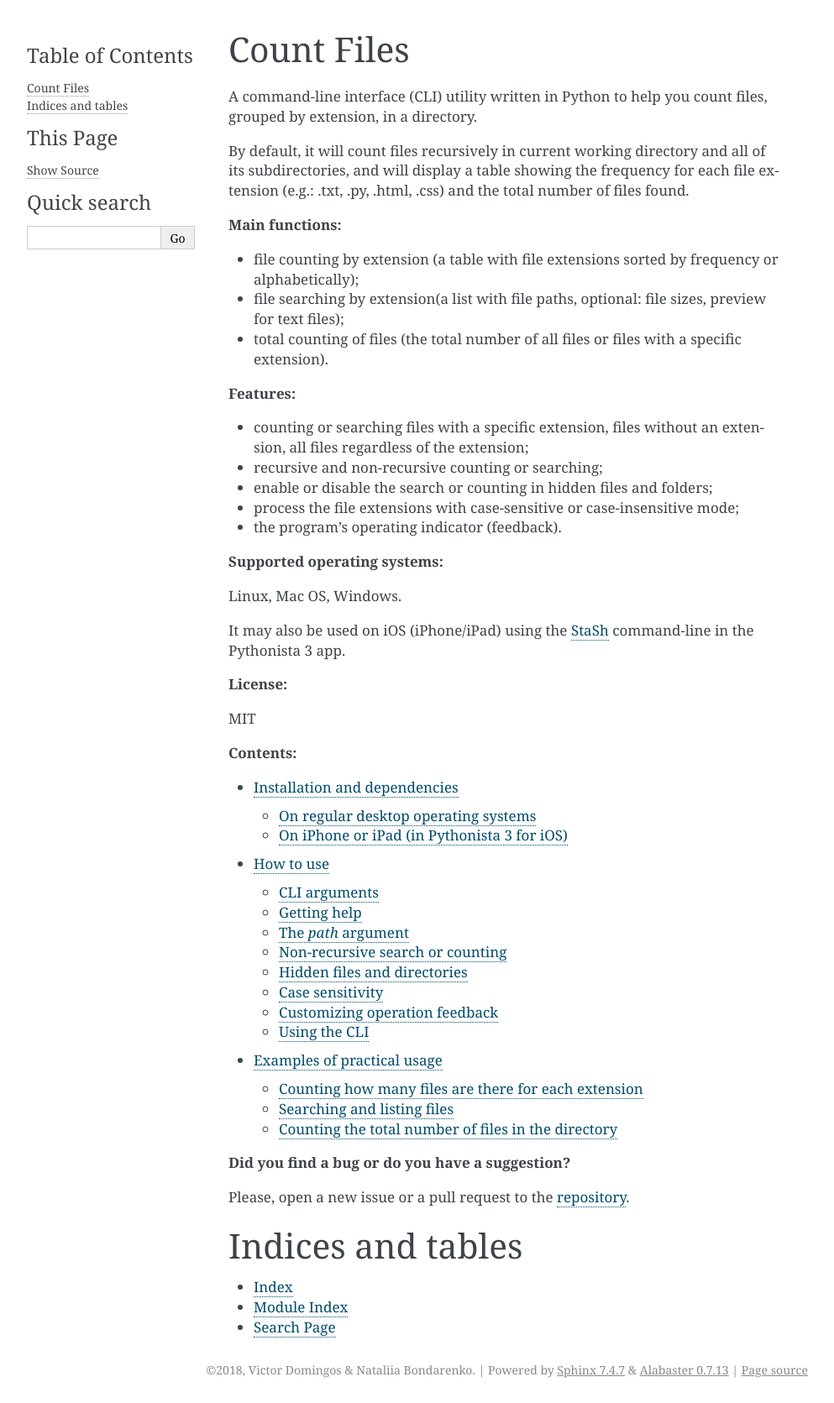
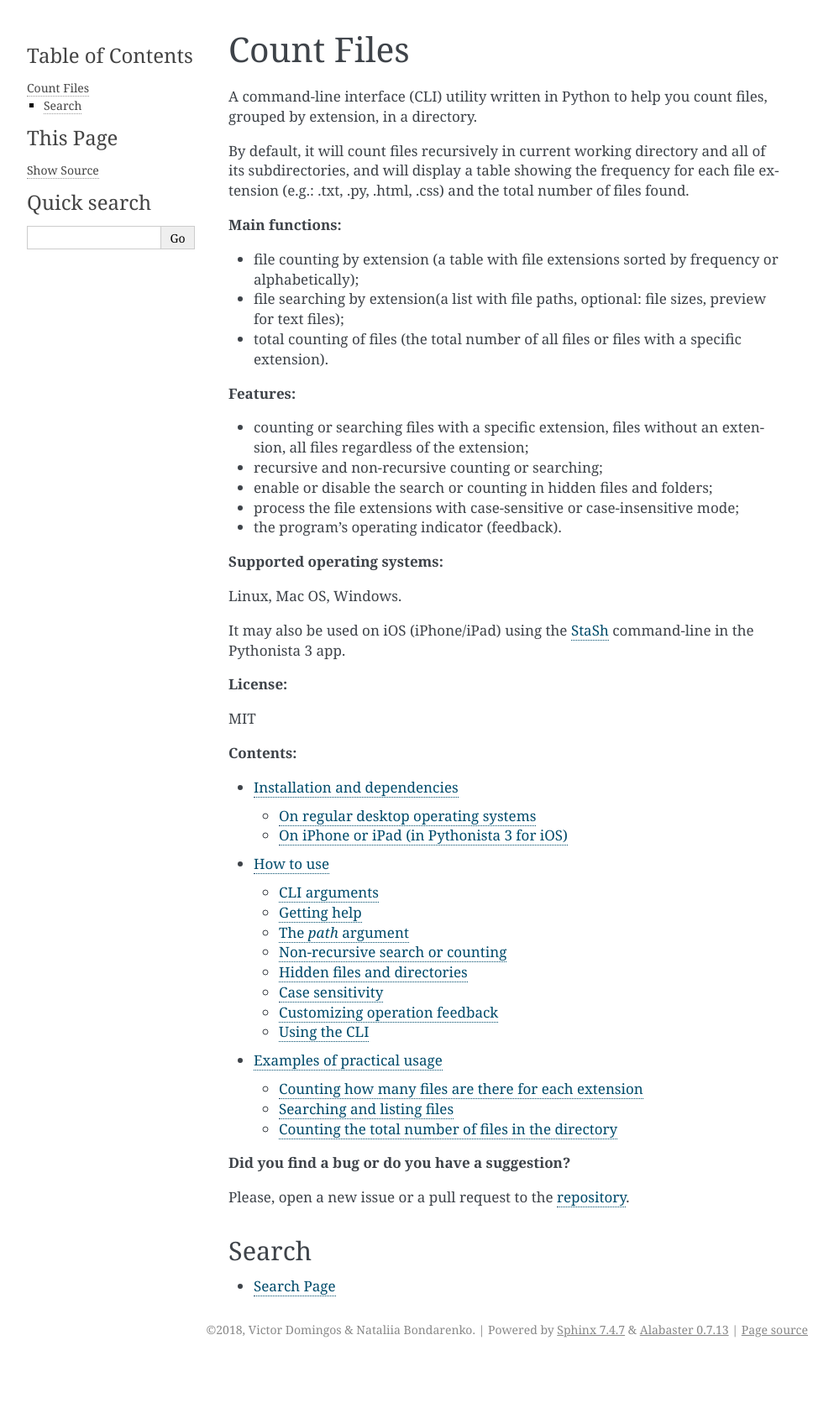
Before and after one commit to victordomingos/Count-files, a Sphinx documentation site: the page built from docs/source/index.rst, in a window 1280 px wide. Shown: the whole page at 84% size, without its empty margins (148-1141 px from the left). Built offline with Sphinx 7.4.7, drawn with Linux system fonts in a browser that asks for light colours; after the commit the page ends 1623 px from its top, so only the background shows below that.

Commit message:
del Indices and tables

```diff
--- a/docs/source/index.rst
+++ b/docs/source/index.rst
@@ -54,9 +54,7 @@ MIT
 Please, open a new issue or a pull request to the `repository <https://github.com/victordomingos/Count-files>`_.
 
 
-Indices and tables
-==================
+Search
+------
 
-* :ref:`genindex`
-* :ref:`modindex`
 * :ref:`search`
```
